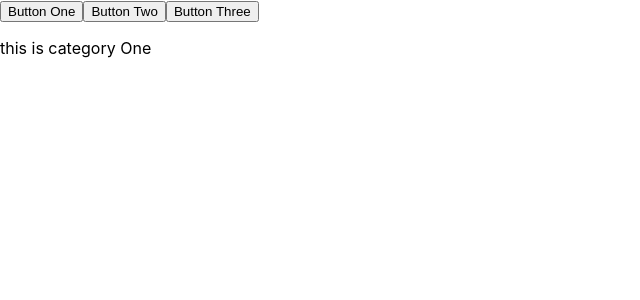
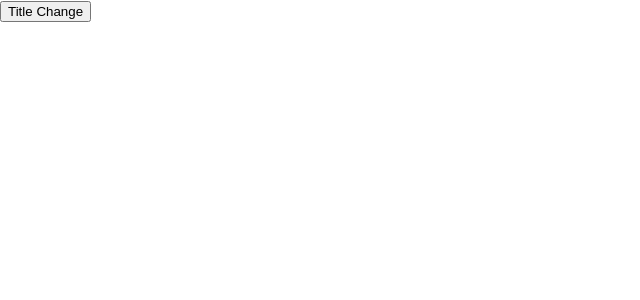
Before and after one commit to silveriron/useHooks, a React (Create React App) app: page / in a window 1280 px wide. Shown: the top 300 px of the page, without its empty margins (0-640 px from the left). Built offline with nearby package versions, Linux system fonts and the light colour scheme.

Commit message:
add useTitle

```diff
--- a/src/App.tsx
+++ b/src/App.tsx
@@ -1,26 +1,11 @@
-import useTaps from "./hooks/useTaps"
+import useTitle from "./hooks/useTitle"
 
-const contents = [
-  {
-    name: 'Button One',
-    content: 'this is category One',
-  },
-  {
-    name: 'Button Two',
-    content: 'this is category Two',
-  },
-  {
-    name: 'Button Three',
-    content: 'this is category Three',
-  },
-]
 
 const App = () => {
-  const [content, setIndex] = useTaps(0, contents)
+  const setTitle = useTitle('Loading...')
   return (
     <div>
-      {contents.map((data, index) => <button key={index} onClick={() => setIndex(index)}>{data.name}</button>)}
-      <p>{content.content}</p>
+      <button onClick={() => setTitle('Home')} >Title Change</button>
     </div>
   )
 }
--- /dev/null
+++ b/src/hooks/useTitle.tsx
@@ -0,0 +1,18 @@
+import { useEffect, useState } from "react"
+
+const useTitle = (initialTitle: string): React.Dispatch<React.SetStateAction<string>>  => {
+    const [title, setTitle] = useState(initialTitle)
+
+    const changeTitle = () => {
+        const titleElement = document.querySelector('title')
+        if (titleElement instanceof HTMLTitleElement) {
+            titleElement.innerText = title
+        }
+    }
+
+    useEffect(changeTitle, [title])
+
+    return setTitle
+}
+
+export default useTitle
```
